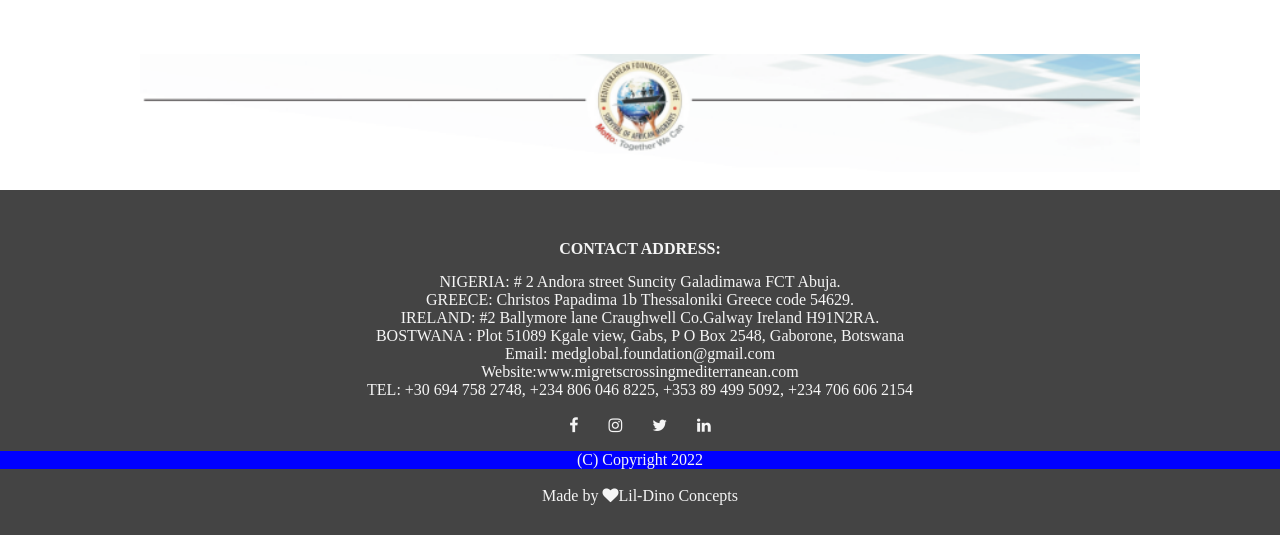
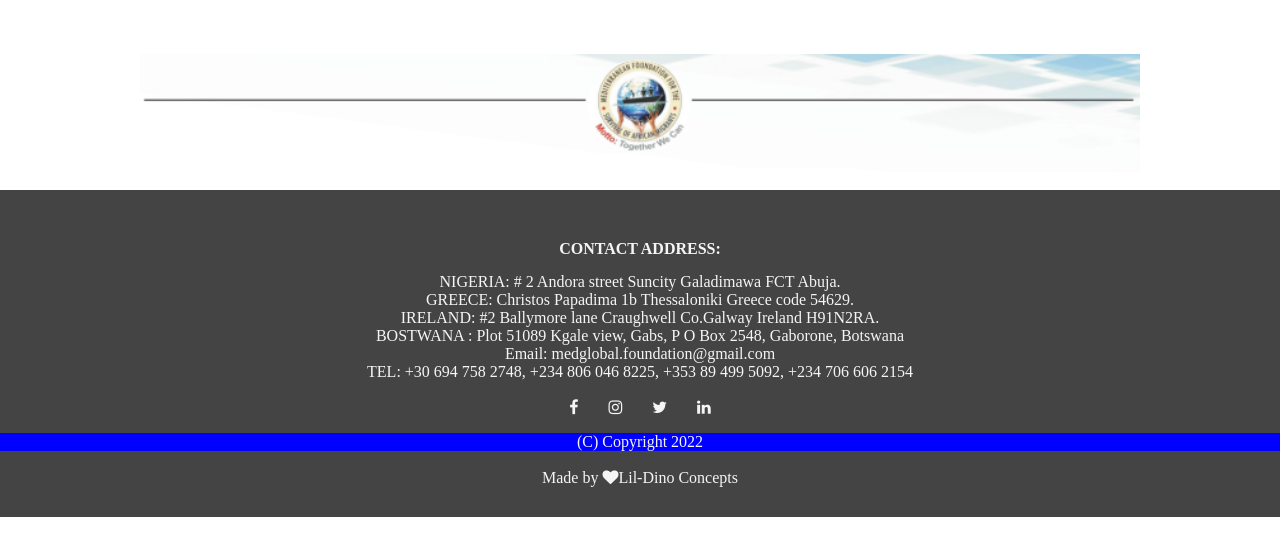
Before and after one commit to Adewuyipraise/testrun.github.io, a plain HTML site: page video.html in a window 1280 px wide. Shown: the part 590-1125 px from the top of the page. Drawn offline with Linux system fonts and the light colour scheme; a web font is replaced by a local one.

Commit message:
Update video.html

```diff
--- a/video.html
+++ b/video.html
@@ -87,7 +87,6 @@ GREECE: Christos Papadima 1b Thessaloniki Greece code 54629.<br>
 IRELAND: #2 Ballymore lane Craughwell Co.Galway Ireland H91N2RA.<br>
 BOSTWANA : Plot 51089 Kgale view, Gabs, P O Box 2548, Gaborone, Botswana<br>
 Email: medglobal.foundation@gmail.com<br>
-Website:www.migretscrossingmediterranean.com<br>
 TEL: +30 694 758 2748, +234 806 046 8225, +353 89 499 5092, +234 706 606 2154</p>
 	<div class="icons">
 		<i class="fa fa-facebook"></i>
```
